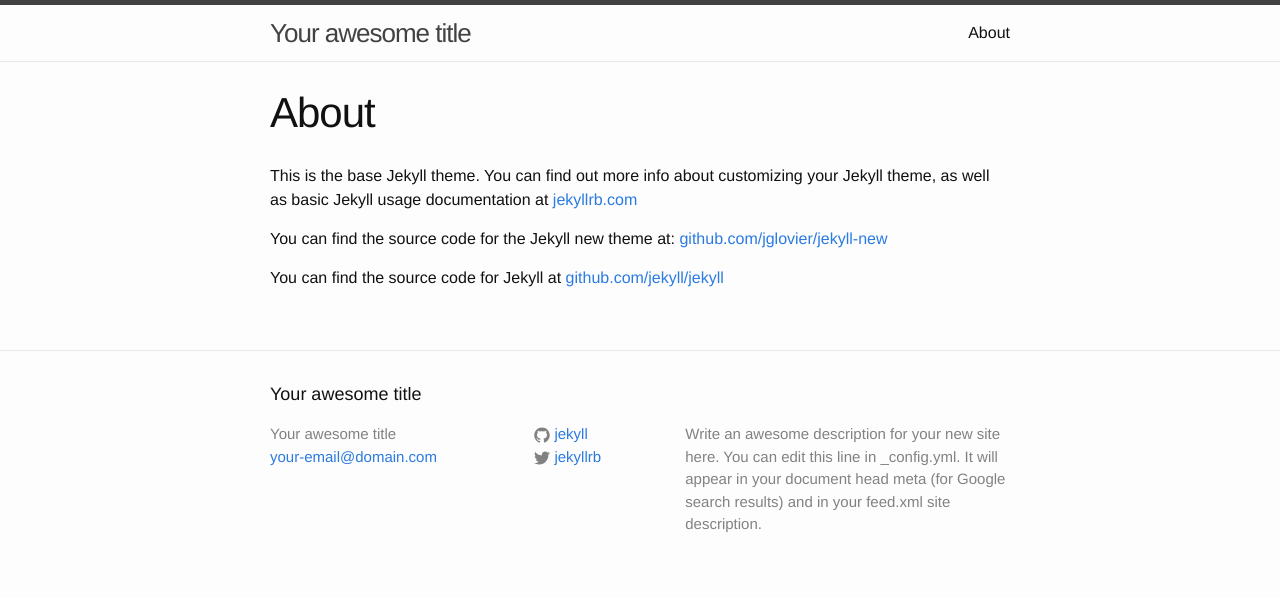
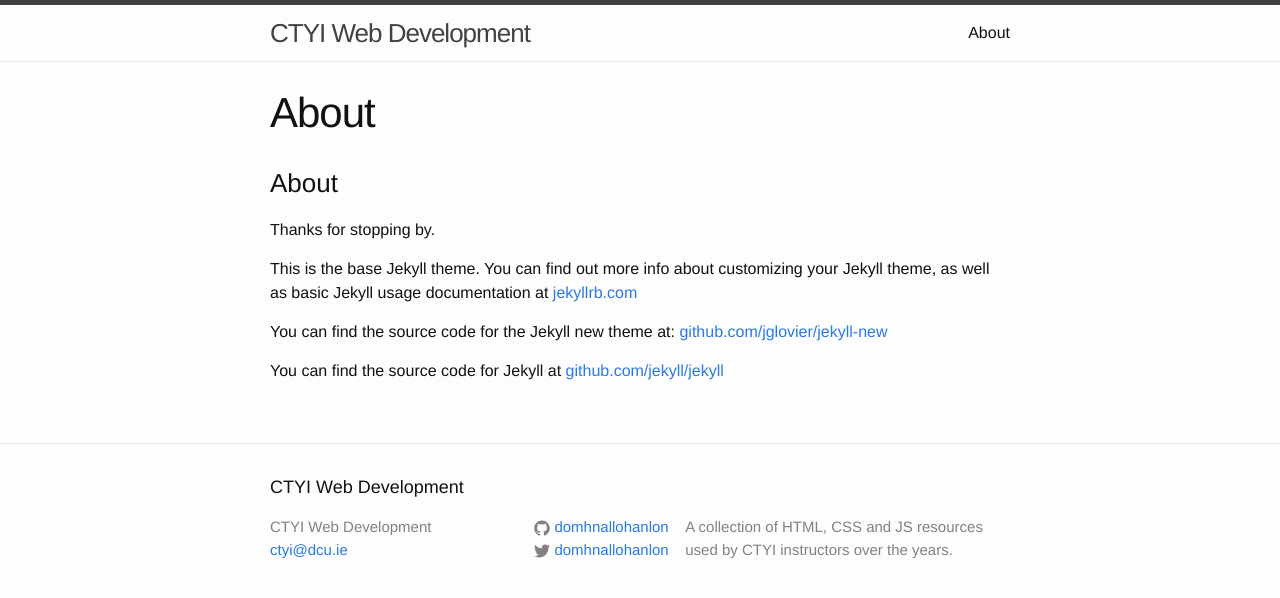
Before and after one commit to domhnallohanlon/ctyiwebdev, a Jekyll site: the page built from about.md, in a window 1280 px wide. Shown: the top 598 px of the page. Built offline with Jekyll 4.4.1, drawn with Linux system fonts in a browser that asks for light colours.

Commit message:
minor changes

```diff
--- a/_config.yml
+++ b/_config.yml
@@ -1,14 +1,12 @@
 # Site settings
-title: Your awesome title
-email: your-email@domain.com
+title: CTYI Web Development
+email: ctyi@dcu.ie
 description: > # this means to ignore newlines until "baseurl:"
-  Write an awesome description for your new site here. You can edit this
-  line in _config.yml. It will appear in your document head meta (for
-  Google search results) and in your feed.xml site description.
-baseurl: "" # the subpath of your site, e.g. /blog/
-url: "http://yourdomain.com" # the base hostname & protocol for your site
-twitter_username: jekyllrb
-github_username:  jekyll
+  A collection of HTML, CSS and JS resources used by CTYI instructors over the years.
+baseurl: "/ctyiwebdev" # the subpath of your site, e.g. /blog/
+url: "http://domhnallohanlon.github.io" # the base hostname & protocol for your site
+twitter_username: domhnallohanlon
+github_username:  domhnallohanlon
 
 # Build settings
 markdown: kramdown
--- a/about.md
+++ b/about.md
@@ -4,6 +4,9 @@ title: About
 permalink: /about/
 ---
 
+###About
+Thanks for stopping by.
+
 This is the base Jekyll theme. You can find out more info about customizing your Jekyll theme, as well as basic Jekyll usage documentation at [jekyllrb.com](http://jekyllrb.com/)
 
 You can find the source code for the Jekyll new theme at: [github.com/jglovier/jekyll-new](https://github.com/jglovier/jekyll-new)
```
